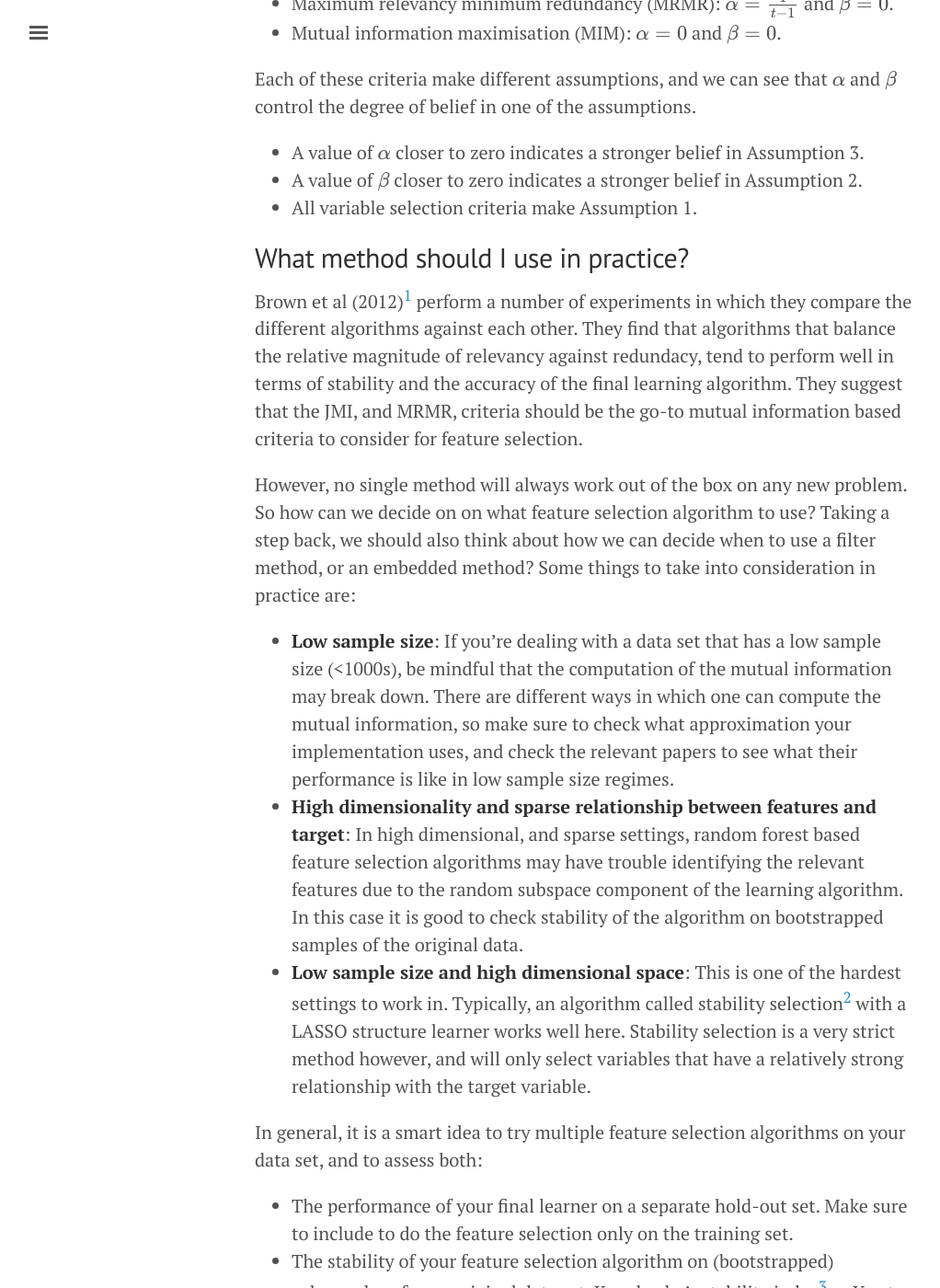
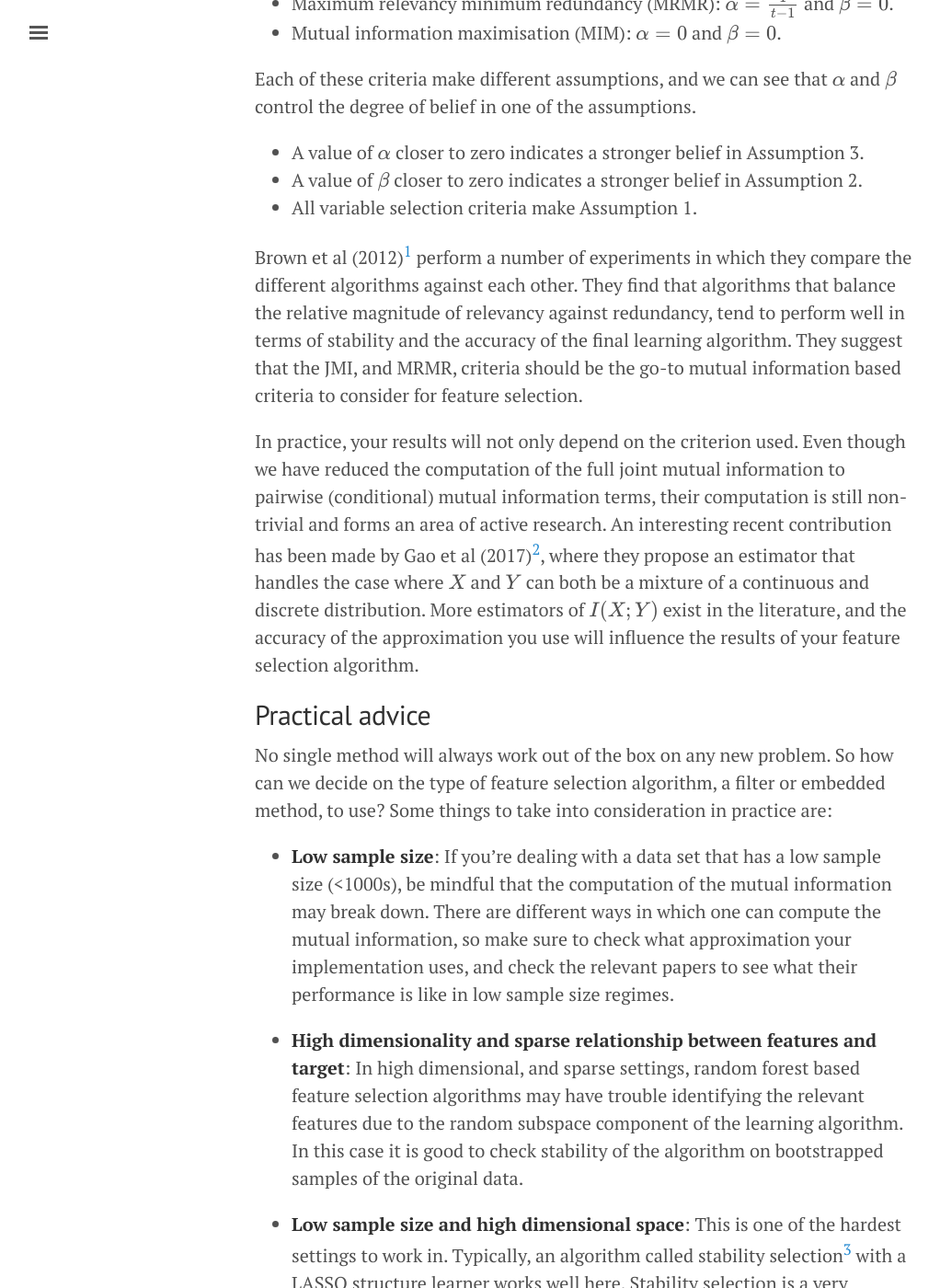
Before and after one commit to thuijskens/thuijskens.github.io, a Jekyll site: the page built from _posts/2017-10-07-feature-selection.md, in a window 1280 px wide and 1400 px high, scrolled down 3999 px. Shown: the whole window at 92% size, without its empty margins (3-1025 px from the left). Built offline with Jekyll 4.4.1, drawn with Linux system fonts in a browser that asks for light colours; formulas are drawn with MathJax 3; some of the changed text lies outside the part shown.

Commit message:
Restructured conclusion.

```diff
--- a/_posts/2017-10-07-feature-selection.md
+++ b/_posts/2017-10-07-feature-selection.md
@@ -100,27 +100,30 @@
 * A value of $$\beta$$ closer to zero indicates a stronger belief in Assumption 2.
 * All variable selection criteria make Assumption 1.
 
-## What method should I use in practice?
+Brown et al (2012)[^1] perform a number of experiments in which they compare the different algorithms against each other. They find that algorithms that balance the relative magnitude of relevancy against redundancy, tend to perform well in terms of stability and the accuracy of the final learning algorithm. They suggest that the JMI, and MRMR, criteria should be the go-to mutual information based criteria to consider for feature selection.
 
-Brown et al (2012)[^1] perform a number of experiments in which they compare the different algorithms against each other. They find that algorithms that balance the relative magnitude of relevancy against redundacy, tend to perform well in terms of stability and the accuracy of the final learning algorithm. They suggest that the JMI, and MRMR, criteria should be the go-to mutual information based criteria to consider for feature selection.
+In practice, your results will not only depend on the criterion used. Even though we have reduced the computation of the full joint mutual information to pairwise (conditional) mutual information terms, their computation is still non-trivial and forms an area of active research. An interesting recent contribution has been made by Gao et al (2017)[^2], where they propose an estimator that handles the case where $$X$$ and $$Y$$ can both be a mixture of a continuous and discrete distribution. More estimators of $$I(X; Y)$$ exist in the literature, and the accuracy of the approximation you use will influence the results of your feature selection algorithm.
 
-However, no single method will always work out of the box on any new problem. So how can we decide on on what feature selection algorithm to use? Taking a step back, we should also think about how we can decide when to use a filter method, or an embedded method? Some things to take into consideration in practice are:
+## Practical advice
+
+No single method will always work out of the box on any new problem. So how can we decide on the type of feature selection algorithm, a filter or embedded method, to use? Some things to take into consideration in practice are:
 
 * **Low sample size**: If you're dealing with a data set that has a low sample size (<1000s), be mindful that the computation of the mutual information may break down. There are different ways in which one can compute the mutual information, so make sure to check what approximation your implementation uses, and check the relevant papers to see what their performance is like in low sample size regimes.
+
 * **High dimensionality and sparse relationship between features and target**: In high dimensional, and sparse settings, random forest based feature selection algorithms may have trouble identifying the relevant features due to the random subspace component of the learning algorithm. In this case it is good to check stability of the algorithm on bootstrapped samples of the original data.
-* **Low sample size and high dimensional space**: This is one of the hardest settings to work in. Typically, an algorithm called stability selection[^2] with a LASSO structure learner works well here. Stability selection is a very strict method however, and will only select variables that have a relatively strong relationship with the target variable.
 
-In general, it is a smart idea to try multiple feature selection algorithms on your data set, and to assess both:
+* **Low sample size and high dimensional space**: This is one of the hardest settings to work in. Typically, an algorithm called stability selection[^3] with a LASSO structure learner works well here. Stability selection is a very conservative method however, and will only select variables that have a relatively strong relationship with the target variable.
 
-* The performance of your final learner on a separate hold-out set. Make sure to include to do the feature selection only on the training set.
-* The stability of your feature selection algorithm on (bootstrapped) subsamples of your original data set. Kunchecha's stability index[^3] or Yu et al's stability index[^4] can be used to assess the algorithms stability.
+Regardless of the above advice, if you have sufficient data it is always a smart idea to try multiple feature selection algorithms on your data set, and to compare the results. It is helpful to compare both the performance of your final learner on a separate hold-out set, where feature selection is done only on the training set, and the stability of the feature selection algorithms. The stability of your algorithm can for example be assessed by using Kunchecha's stability index[^4], or Yu et al's stability index[^5].
 
 ## References
 
 [^1]: Brown, G., Pocock, A., Zhao, M. J., & Luján, M. (2012). Conditional likelihood maximisation: a unifying framework for information theoretic feature selection. Journal of machine learning research, 13(Jan), 27-66. http://www.jmlr.org/papers/volume13/brown12a/brown12a.pdf
 
-[^2]: Meinshausen, N., & Bühlmann, P. (2010). Stability selection. Journal of the Royal Statistical Society: Series B (Statistical Methodology), 72(4), 417-473. https://stat.ethz.ch/~nicolai/stability.pdf
+[^2]: Gao, W., Kannan, S., Oh, S., & Viswanath, P. (2017). Estimating mutual information for discrete-continuous mixtures. arXiv preprint arXiv:1709.06212.. https://arxiv.org/pdf/1709.06212.pdf
 
-[^3]: Kuncheva, L. I. (2007, February). A stability index for feature selection. In Artificial intelligence and applications (pp. 421-427). http://citeseerx.ist.psu.edu/viewdoc/download?doi=10.1.1.101.6458&rep=rep1&type=pdf
+[^3]: Meinshausen, N., & Bühlmann, P. (2010). Stability selection. Journal of the Royal Statistical Society: Series B (Statistical Methodology), 72(4), 417-473. https://stat.ethz.ch/~nicolai/stability.pdf
 
-[^4]: Yu, L., Ding, C., & Loscalzo, S. (2008, August). Stable feature selection via dense feature groups. In Proceedings of the 14th ACM SIGKDD international conference on Knowledge discovery and data mining (pp. 803-811). ACM. https://pdfs.semanticscholar.org/45e2/ee33164d6fac44178196e09733b7628814e2.pdf
+[^4]: Kuncheva, L. I. (2007, February). A stability index for feature selection. In Artificial intelligence and applications (pp. 421-427). http://citeseerx.ist.psu.edu/viewdoc/download?doi=10.1.1.101.6458&rep=rep1&type=pdf
+
+[^5]: Yu, L., Ding, C., & Loscalzo, S. (2008, August). Stable feature selection via dense feature groups. In Proceedings of the 14th ACM SIGKDD international conference on Knowledge discovery and data mining (pp. 803-811). ACM. https://pdfs.semanticscholar.org/45e2/ee33164d6fac44178196e09733b7628814e2.pdf
```
